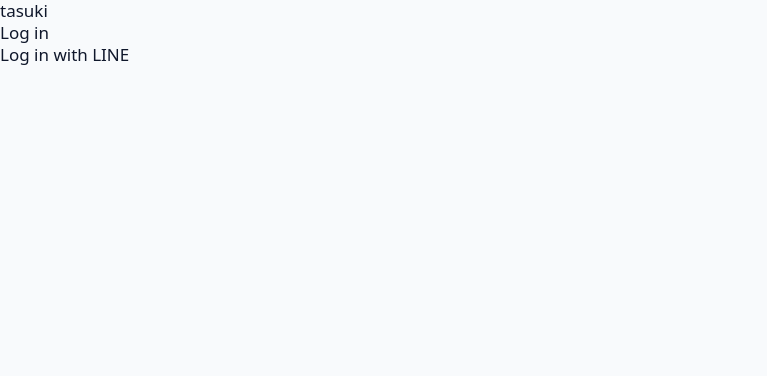
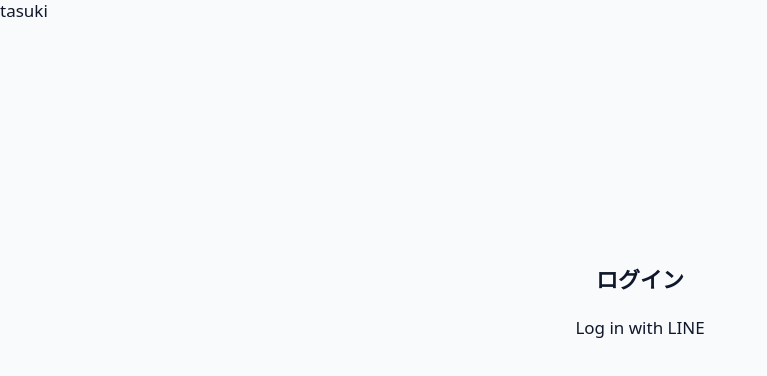
Before and after one commit to way-station/tasuki, a React (Vite) app in the folder app/frontend/: page /login in a window 1280 px wide. Shown: the top 376 px of the page, without its empty margins (0-767 px from the left). Built offline with nearby package versions, Linux system fonts and the light colour scheme; what openapi-fetch would draw is missing.

Commit message:
feat(frontend): lay out the login screen as in the wireframe

```diff
--- a/app/frontend/src/features/auth/ui/LoginScreen.tsx
+++ b/app/frontend/src/features/auth/ui/LoginScreen.tsx
@@ -1,4 +1,6 @@
+import { CenteredScreen } from "./CenteredScreen.tsx";
 import { LineLoginButton } from "./LineLoginButton.tsx";
+import { LoginFailedNote } from "./LoginFailedNote.tsx";
 
 type LoginScreenProps = {
   onLogin: () => void;
@@ -7,13 +9,13 @@ type LoginScreenProps = {
   failed: boolean;
 };
 
-// The login screen for returning users, also shown when a login failed.
+// A5: the login screen for returning users, also shown when a login failed.
 export function LoginScreen({ onLogin, loggingIn, failed }: LoginScreenProps) {
   return (
-    <section>
-      <h1>Log in</h1>
-      {failed && <p role="alert">Login failed. Please try again.</p>}
+    <CenteredScreen>
+      <h1 className="text-title2 font-bold">ログイン</h1>
+      {failed && <LoginFailedNote />}
       <LineLoginButton onLogin={onLogin} loggingIn={loggingIn} />
-    </section>
+    </CenteredScreen>
   );
 }
```
